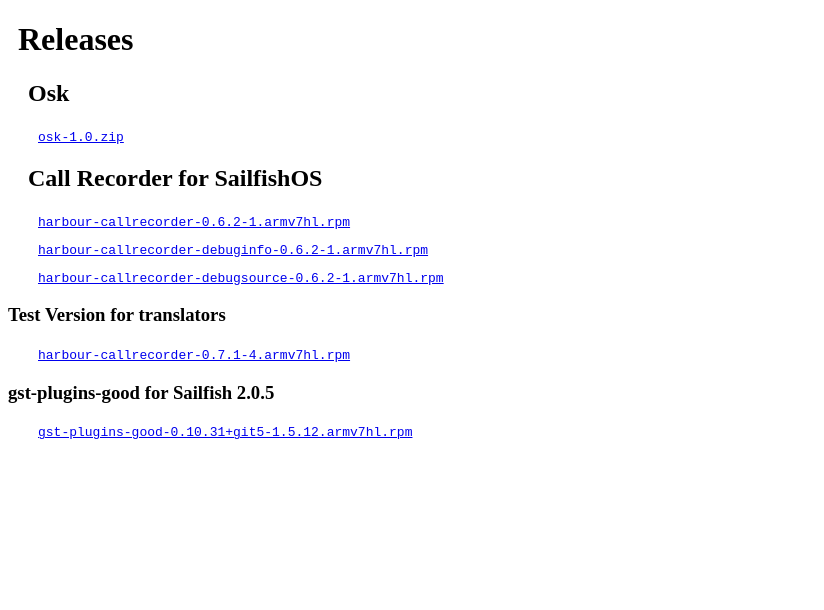
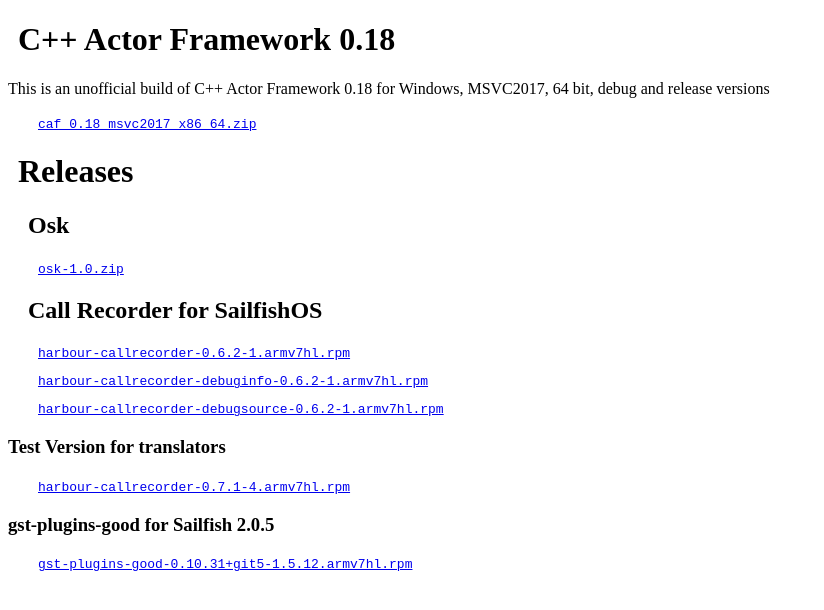
Before and after one commit to dpurgin/dpurgin.github.io, a plain HTML site: page index.html in a window 1280 px wide. Shown: the whole page, without its empty margins (0-824 px from the left). Drawn offline with Linux system fonts and the light colour scheme.

Commit message:
index updated

```diff
--- a/index.html
+++ b/index.html
@@ -22,6 +22,12 @@
     </head>
 
     <body>
+        <h1>C++ Actor Framework 0.18</h1>
+
+        <p>This is an unofficial build of C++ Actor Framework 0.18 for Windows, MSVC2017, 64 bit, debug and release versions</p>
+
+        <a href="static/caf_0.18_msvc2017_x86_64.zip">caf_0.18_msvc2017_x86_64.zip</a>
+
         <h1>Releases</h1>
         <h2>Osk</h2>
         <a href="releases/osk/osk-1.0.zip">osk-1.0.zip</a>
```
